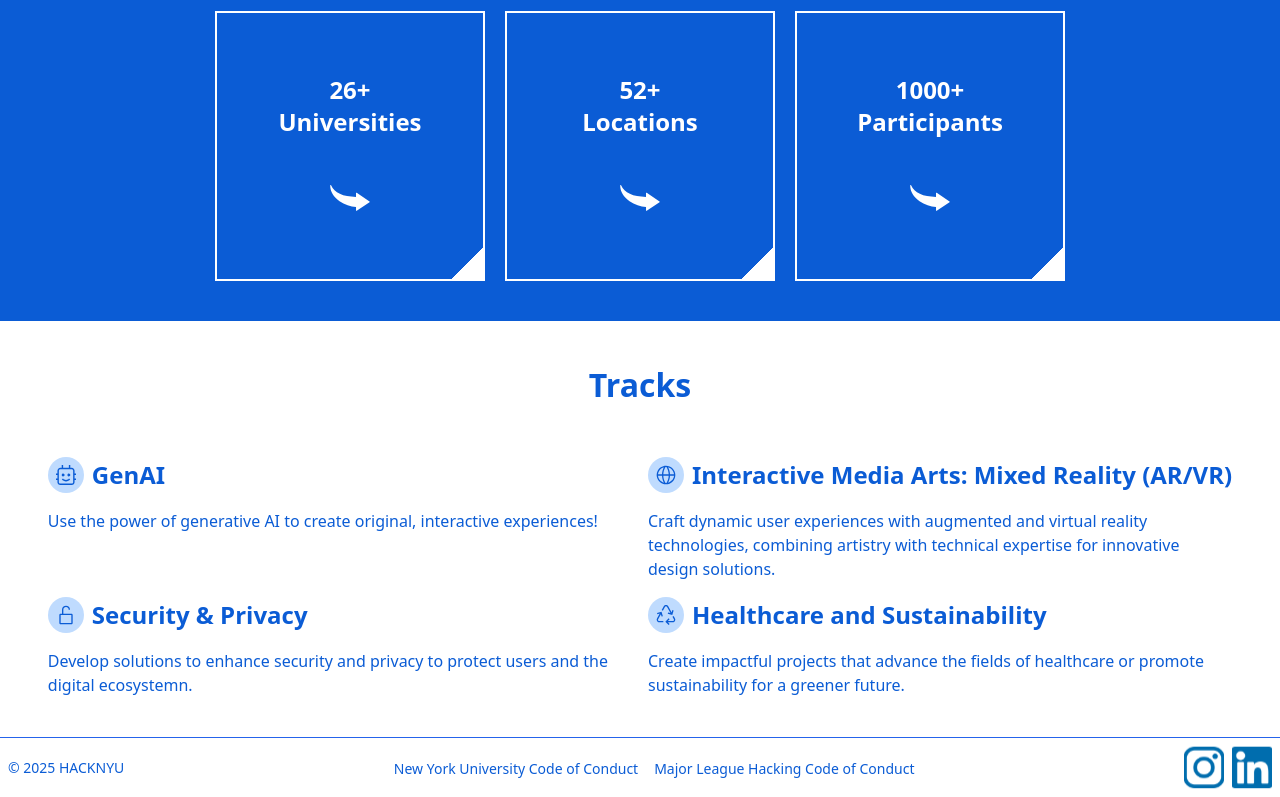
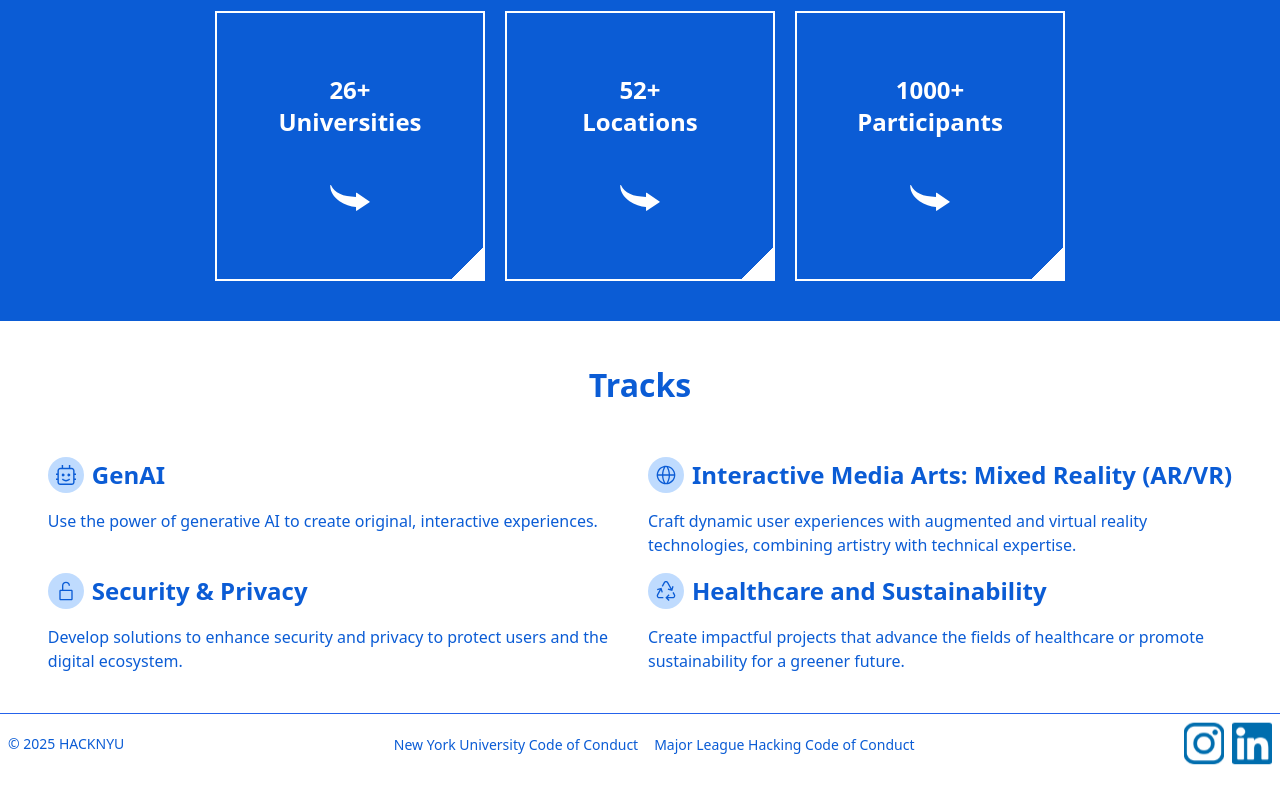
Before and after one commit to hacknyu/HackNYU-2025, a React (Vite) app: page / in a window 1280 px wide. Shown: the part 901-1698 px from the top of the page. After the commit the page ends 1674 px from the top, so only its background shows below. Built offline with nearby package versions, Linux system fonts and the light colour scheme.

Commit message:
add tracks section

```diff
--- a/package.json
+++ b/package.json
@@ -11,6 +11,7 @@
   },
   "dependencies": {
     "react": "^18.3.1",
+    "react-card-flip": "^1.2.3",
     "react-dom": "^18.3.1"
   },
   "devDependencies": {
@@ -26,6 +27,7 @@
     "globals": "^15.11.0",
     "postcss": "^8.4.47",
     "tailwindcss": "^3.4.14",
-    "vite": "^5.4.9"
+    "vite": "^5.4.9",
+    "vite-plugin-svgr": "^4.3.0"
   }
 }
--- a/src/App.jsx
+++ b/src/App.jsx
@@ -2,8 +2,8 @@ import About from './sections/about/About';
 import Footer from './components/footer/Footer'
 import Hero from './sections/hero/Hero';
 import Navbar from './components/navbar/Navbar'
+import Tracks from './sections/tracks/Tracks';
 import { useOpen } from './context/OpenContext';
-import Tracks from './sections/tracks/Tracks';
 
 const App = () => {
   const { isOpen } = useOpen();
--- a/src/sections/tracks/Tracks.jsx
+++ b/src/sections/tracks/Tracks.jsx
@@ -8,18 +8,18 @@ import InternetIcon from "../../assets/tracks/internet.svg?react";
 const tracksData = [
   {
     title: "GenAI",
-    description: "Use the power of generative AI to create original, interactive experiences!",
+    description: "Use the power of generative AI to create original, interactive experiences.",
     Icon: AIIcon,
   },
   {
     title: "Interactive Media Arts: Mixed Reality (AR/VR)",
     description:
-      "Craft dynamic user experiences with augmented and virtual reality technologies, combining artistry with technical expertise for innovative design solutions.",
+      "Craft dynamic user experiences with augmented and virtual reality technologies, combining artistry with technical expertise.",
     Icon: InternetIcon,
   },
   {
     title: "Security & Privacy",
-    description: "Develop solutions to enhance security and privacy to protect users and the digital ecosystemn.",
+    description: "Develop solutions to enhance security and privacy to protect users and the digital ecosystem.",
     Icon: SecurityIcon,
   },
   {
@@ -34,7 +34,7 @@ const TrackInfo = ({ title, description, Icon }) => {
   TrackInfo.propTypes = {
     title: PropTypes.string.isRequired,
     description: PropTypes.string.isRequired,
-    Icon: PropTypes.element.isRequired,
+    Icon: PropTypes.elementType.isRequired,
   };
   return (
     <div>
```
Also changed, not shown: 1 other file (tests, documents, lock files or other folders).
